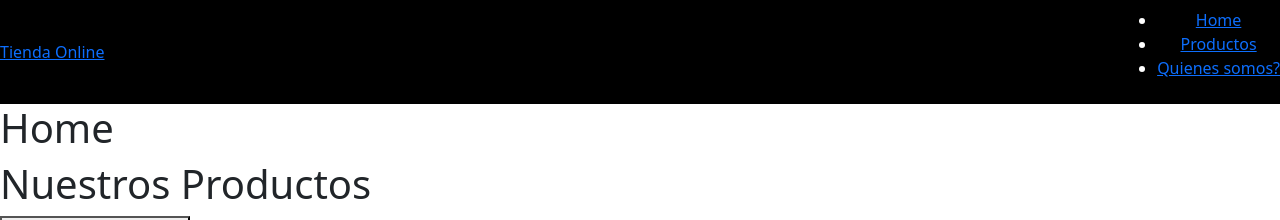
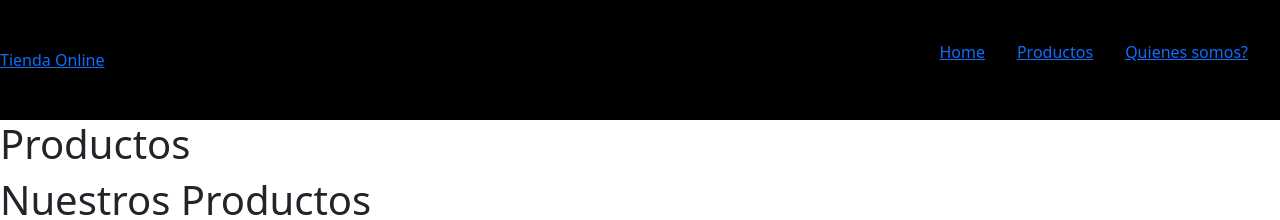
Before and after one commit to JuanMaBlanco1/Birrashop, a React (Create React App) app: page / in a window 1280 px wide. Shown: the top 220 px of the page. Built offline with nearby package versions, Linux system fonts and the light colour scheme; no server answers.

Commit message:
arreglando el navbar

```diff
--- a/src/components/Card/Card.js
+++ b/src/components/Card/Card.js
@@ -2,6 +2,7 @@ import * as React from "react";
 
 import styles from "./Card.module.css";
 import { Link } from "react-router-dom";
+import ClickCounter from "../ClickCounter/ClickCounter";
 
 
 const Card = ({ title, description, image, comprar, price, productId  }) => {
@@ -16,6 +17,7 @@ const Card = ({ title, description, image, comprar, price, productId  }) => {
         </div>
         <p className={styles.price}>$ {price}</p>
         </Link>
+        <ClickCounter/>
         <button className={styles.button} onClick={comprar}>
           ¡Comprar ahora!
         </button>
--- a/src/components/ClickCounter/ClickCounter.js
+++ b/src/components/ClickCounter/ClickCounter.js
@@ -16,7 +16,7 @@ const ClickCounter = () => {
 
   return (
     <div style={{ display: "flex", flexDirection: "column", alignItems: "center", margin: "1rem 0" }}>
-      <p>Clicks: {counter}</p>
+      <p>Cantidad: {counter}</p>
       <br />
       <button onClick={handleSumar}>Sumar</button>
       <button onClick={handleRestar}>Restar</button>
--- a/src/components/NavBar/NavBar.css
+++ b/src/components/NavBar/NavBar.css
@@ -5,3 +5,14 @@
     display: flex;
     justify-content: center;
 }
+ul, li {
+    display: flex;
+
+      list-style: none;
+      padding: 1rem;
+
+        text-decoration: none;
+        color: inherit;
+
+
+  }
--- a/src/pages/Home.js
+++ b/src/pages/Home.js
@@ -5,7 +5,7 @@ import CardContainers from "../components/containers/CardContainers";
 const Home = () => {
   return (
     <div>
-      <h1>Home</h1>
+      <h1>Productos</h1>
       <Header name="Tienda de Zapatillas" />
       <CardContainers />
     </div>
```
